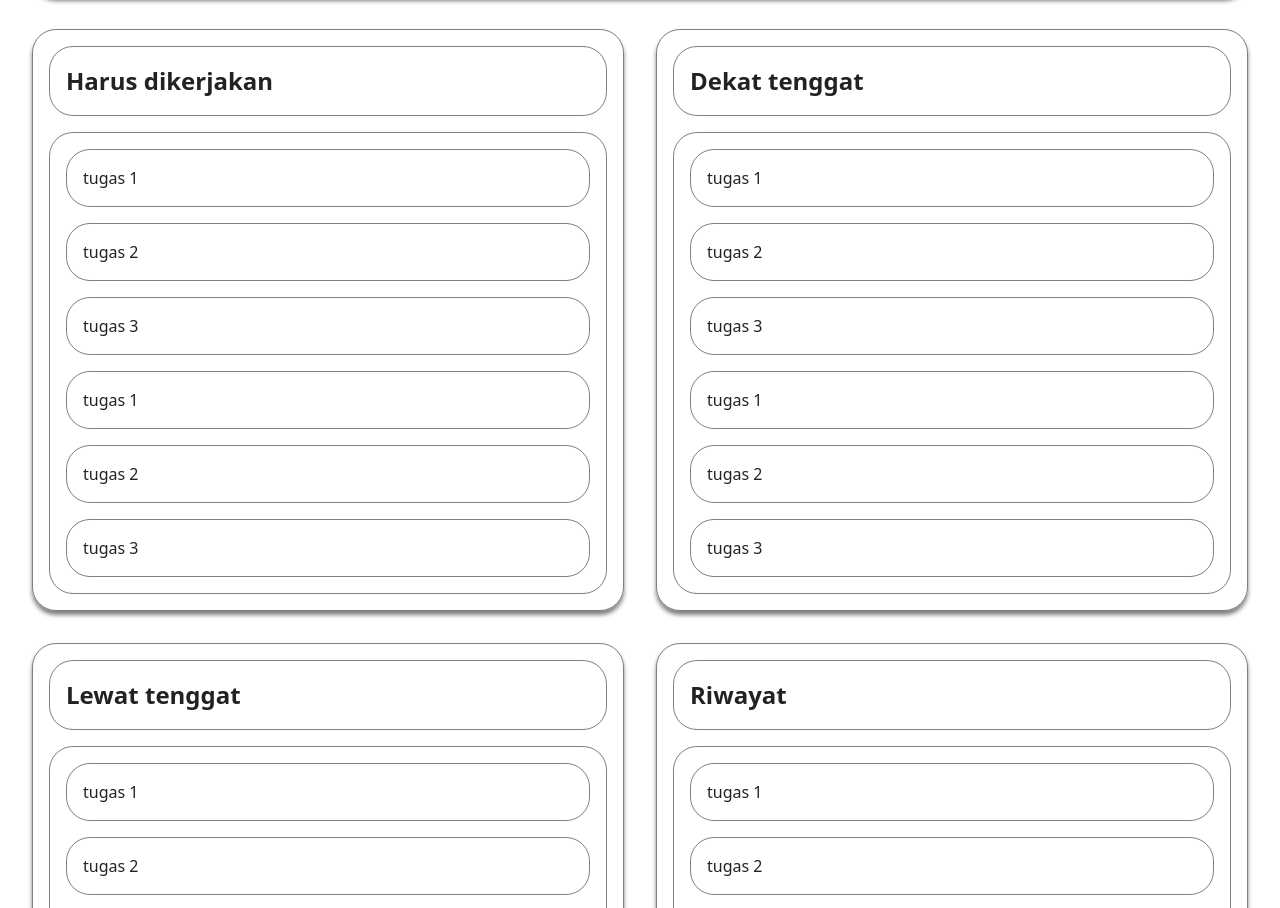
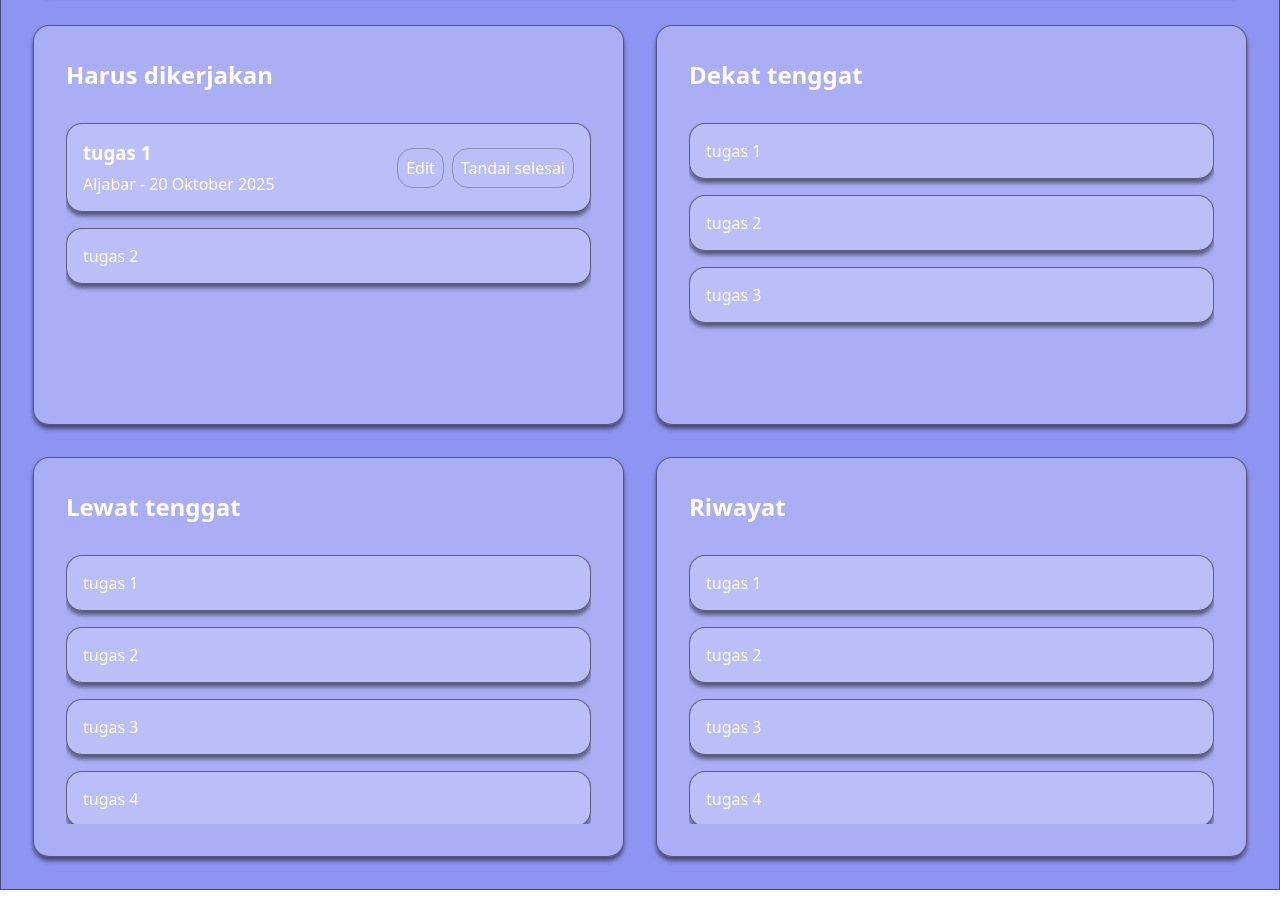
Before and after one commit to antasenaw/Nugasin, a plain HTML site: page index.html in a window 1280 px wide. Shown: the part 117-1025 px from the top of the page. Drawn offline with Linux system fonts and the light colour scheme.

Commit message:
Add better CSS

```diff
--- a/css/bolierplate.css
+++ b/css/bolierplate.css
@@ -1,72 +1,54 @@
-/* -----------------------------------------
-   🔧 Modern CSS Reset — Clean Base Setup
-   ----------------------------------------- */
+/* --- Simple CSS Reset --- */
 
-/* 1. Use a more-intuitive box-sizing model */
-*, *::before, *::after {
+/* 1. Remove default margin and padding */
+*,
+*::before,
+*::after {
+  margin: 0;
+  padding: 0;
   box-sizing: border-box;
 }
 
-/* 2. Remove default margin and padding */
-* {
-  margin: 0;
-  padding: 0;
+/* 2. Ensure full height and consistent font inheritance */
+html, body {
+  min-height: 100vh;
+  font-size: 16px;
+  color: black;
+   font-family: system-ui, -apple-system, BlinkMacSystemFont, "Segoe UI",
+               Roboto, Oxygen, Ubuntu, Cantarell, "Open Sans", "Helvetica Neue", sans-serif;
 }
 
-/* 3. Set core body defaults */
-html, body {
-  height: 100vh;
-  font-family: system-ui, -apple-system, BlinkMacSystemFont, "Segoe UI",
-               Roboto, Oxygen, Ubuntu, Cantarell, "Open Sans", "Helvetica Neue", sans-serif;
-  font-size: 16px;
-  line-height: 1.5;
-  background-color: #fff;
-  color: #222;
-}
-
-/* 4. Improve text rendering */
-body {
-  -webkit-font-smoothing: antialiased;
-  -moz-osx-font-smoothing: grayscale;
-}
-
-/* 5. Make images and videos responsive */
+/* 3. Make images and media behave nicely */
 img, picture, video, canvas, svg {
   display: block;
   max-width: 100%;
 }
 
-/* 6. Remove built-in form typography styles */
-input, button, textarea, select {
-  font: inherit;
-}
-
-/* 7. Remove animations and transitions for people who prefer reduced motion */
-@media (prefers-reduced-motion: reduce) {
-  * {
-    animation-duration: 0.01ms !important;
-    animation-iteration-count: 1 !important;
-    transition-duration: 0.01ms !important;
-    scroll-behavior: auto !important;
-  }
-}
-
-/* 8. Remove list styles on ul, ol elements with a list role */
-ul[role='list'], ol[role='list'] {
-  list-style: none;
-}
-
+/* 4. Remove default list styles */
 ul, ol {
   list-style: none;
 }
 
-/* 9. Anchor defaults */
+/* 5. Inherit fonts for form elements */
+input, button, textarea, select {
+  font: inherit;
+  color: inherit;
+  background: none;
+  border: none;
+  outline: none;
+}
+
+button {
+  cursor: pointer;
+}
+
+/* 6. Anchor tags have no default underline or color */
 a {
   text-decoration: none;
   color: inherit;
 }
 
-/* 10. Smooth scrolling (optional) */
-html:focus-within {
+/* 7. Smooth scroll behavior (optional) */
+html {
   scroll-behavior: smooth;
 }
--- a/css/style.css
+++ b/css/style.css
@@ -1,80 +1,140 @@
 @import url('./bolierplate.css');
 
-header, section, ul, h2, li {
-  box-shadow: 0px 4px 4px rgba(0, 0, 0, .5);
-  border-radius: 1.5rem;
-  border: solid 1px rgba(0, 0, 0, .5);
+
+.header-container,
+/* .main-container, */
+.task-container,
+/* .task-row, */
+/* h2, */
+/* .task-item-container, */
+li,
+.add-button,
+.body-container
+{
+  border: solid 1px rgba(0,0,0,.5);
+  /* border: solid 1px rgba(255,255,255,0.25); */
+  border-radius: 1rem;
+  box-shadow: 0px 4px 4px rgba(0,0,0,0.5);
+  /* margin: 1rem; */
 }
 
-main,
-body {
+.header-container,
+.task-container
+ {
+  background-color: rgba(255,255,255,0.25);
+}
+
+.body-container {
+  padding: 2rem;
+  min-height: 100vh;
+  border-radius: 0;
+  background-color: #8E94F2;
+  color: white;
+
   display: flex;
   flex-direction: column;
-
   gap: 2rem;
-  padding: 2rem;
 }
 
-header {
+.header-container{
+  display: flex;
+  justify-content: space-between;
+
   padding: 1rem;
 }
 
-main{
-  flex-grow: 1;
-  padding: 0;
+.add-button {
+  /* position: fixed; */
+  /* left: 50%; */
+  /* right: 50%; */
+  padding: 0rem 1rem;
+  /* z-index: 2; */
+}
+
+.main-container {
+  flex: 1 1 auto;
+
+  display: flex;
+  flex-direction: column;
+  gap: 2rem;
+}
+
+.task-row {
+  display: flex;
+  gap: 2rem;
+  /* flex-wrap: wrap; */
+
+  flex: 1 1 auto;
 }
 
 .task-container {
-  display: flex;
-  gap: 2rem;
-  flex-grow: 1;
-}
-
-section {
   flex: 0 1 50%;
-  padding: 1rem;
-  gap: 1rem;
+  padding: 2rem;
+  min-height: 50vh;
+  max-height: 50vh;
 
   display: flex;
   flex-direction: column;
-  align-items: center;
+  gap: 2rem;
 }
 
-section * {
-  width: 100%;
+.task-item-container {
+  flex: 1 1 auto;
+  /* padding: 1rem; */
+  overflow-y: auto;
   box-shadow: none;
-}
-
-h2 {
-  padding: 1rem;
-}
-
-section ul {
-  flex-basis: 100%;
-  padding: 1rem;
-  overflow-y: auto;
 
   display: flex;
   flex-direction: column;
   gap: 1rem;
+  /* background-color: #353535; */
 }
 
-li {
+.task-container h2 {
+  /* background-color: #BDBBB0; */
+}
+
+.task-item {
+  cursor: pointer;
+
+  display: flex;
+  justify-content:space-between;
+  align-items: center;
+  flex-wrap: wrap;
+  gap: .5rem;
+}
+
+#item-title {
+  margin-bottom: .5rem;
+}
+
+/* .task-item-subject-date p, */
+.task-item-button button {
+  /* background-color: #AAAFF5; */
+  padding: .5rem;
+  border: solid .1px rgba(0,0,0,.25);
+  border-radius: 1rem;
+}
+
+#done-button {
+  margin-left: .5rem;
+}
+
+/* .task-container h2, */
+.task-item-container li {
   padding: 1rem;
+  background-color: rgba(255,255,255,0.2);
+  /* box-shadow: none; */
 }
 
 @media (max-width: 760px) {
-  main,
-  body {
-    gap: 1rem;
+  .task-row {
+    flex-wrap: wrap;
   }
 
   .task-container {
-    flex-wrap: wrap;
-    gap: 1rem;
-  }
-
-  section {
-    flex-basis: 100%;
+    flex: 1 1 100%;
+    min-height: 75vh;
+    max-height: 75vh;
   }
 }
--- a/index.html
+++ b/index.html
@@ -12,66 +12,86 @@
 
   <body>
 
-    <header>
+    <div class="body-container">
+
+      <header class="header-container">
         <h1>List Tugas</h1>
+        <button class="add-button">Tambah tugas</button>
       </header>
 
-    <main>
+      <main class="main-container">
 
-      <div class="task-container">
-        <section>
+        <div class="task-row">
+
+          <section class="task-container">
             <h2>Harus dikerjakan</h2>
-          <ul>
+            <ul class="task-item-container">
+              <li class="task-item">
+                <div class="task-item-name">
+                  <h3 id="item-title">tugas 1</h3>
+                  <p>Aljabar - 20 Oktober 2025</p>
+                </div>
+                <div class="task-item-button">
+                  <button>Edit</button><button id="done-button">Tandai selesai</button>
+                </div>
+              </li>
+              <li>tugas 2</li>
+              <!-- <li>tugas 3</li>
+              <li>tugas 4</li>
+              <li>tugas 5</li> -->
+            </ul>
+          </section>
+
+          <section class="task-container">
+            <h2>Dekat tenggat</h2>
+            <ul class="task-item-container">
               <li>tugas 1</li>
               <li>tugas 2</li>
               <li>tugas 3</li>
+              <!-- <li>tugas 4</li>
+              <li>tugas 5</li> -->
+            </ul>
+          </section>
+
+        </div>
+
+        <div class="task-row">
+
+          <section class="task-container">
+            <h2>Lewat tenggat</h2>
+            <ul class="task-item-container">
               <li>tugas 1</li>
               <li>tugas 2</li>
               <li>tugas 3</li>
+              <li>tugas 4</li>
+              <li>tugas 5</li>
+              <li>tugas 1</li>
+              <li>tugas 2</li>
+              <li>tugas 3</li>
+              <li>tugas 4</li>
+              <li>tugas 5</li>
             </ul>
           </section>
 
-        <section>
-          <h2>Dekat tenggat</h2>
-          <ul>
+          <section class="task-container">
+            <h2>Riwayat</h2>
+            <ul class="task-item-container">
               <li>tugas 1</li>
               <li>tugas 2</li>
               <li>tugas 3</li>
-            <li>tugas 1</li>
-            <li>tugas 2</li>
-            <li>tugas 3</li>
-          </ul>
-        </section>
-      </div>
-
-      <div class="task-container">
-        <section>
-          <h2>Lewat tenggat</h2>
-          <ul>
-            <li>tugas 1</li>
-            <li>tugas 2</li>
-            <li>tugas 3</li>
-            <li>tugas 1</li>
-            <li>tugas 2</li>
-            <li>tugas 3</li>
+              <li>tugas 4</li>
+              <li>tugas 5</li>
             </ul>
           </section>
 
-        <section>
-          <h2>Riwayat</h2>
-          <ul>
-            <li>tugas 1</li>
-            <li>tugas 2</li>
-            <li>tugas 3</li>
-            <li>tugas 1</li>
-            <li>tugas 2</li>
-            <li>tugas 3</li>
-          </ul>
-        </section>
+
+          <!-- <button class="add-button">Tambah tugas</button> -->
         </div>
 
       </main>
 
+    </div>
+
   </body>
 
 </html>
```
Lines whose indentation alone changed are shown as unchanged.
